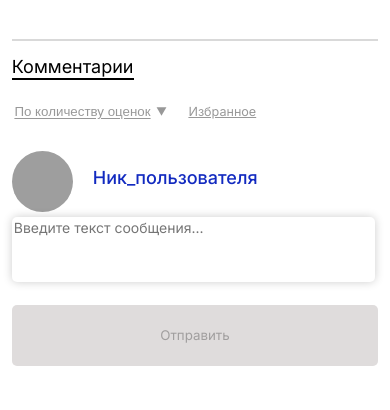
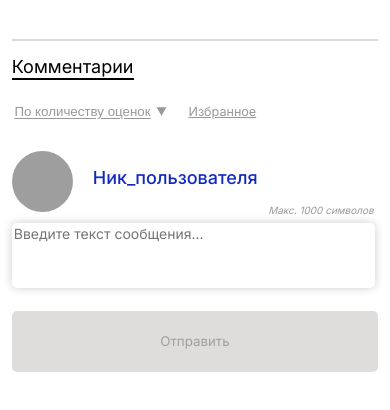
Before and after one commit to Alekssoo/CommentsSystem_TS, a website with bundled scripts: page index.html in a window 390 px wide. Built offline with nearby package versions, Linux system fonts and the light colour scheme; grey boxes are pictures that could not be loaded.

Commit message:
fixes for mobile version

```diff
--- a/src/comment.ts
+++ b/src/comment.ts
@@ -133,7 +133,6 @@ export default class MyComment {
                 // lengthComment.style.opacity = "1"
                 // lengthComment.classList.remove("alarm_text")
                 button.dataset.el = "Слишком длинное сообщение"
-
                 // submitAlert.style.display = "inline-block"
                 // lengthComment.parentElement.after.
                 // lengthComment.parentElement.dataset.el = `Слишком длинное сообщение`
--- a/styles/styles.css
+++ b/styles/styles.css
@@ -397,6 +397,9 @@
     .comment_head{
         width: 100%;
         justify-content: flex-start;
+        position: relative;
+        margin-bottom: 11px;
+
     }
 
     /* .comment_head_item{
@@ -408,7 +411,12 @@
     }
 
     .comment_length {
-        display: none;
+        display: inline;
+        position: absolute;
+        top: 80%;
+        /* left: 67%; */
+        right: 1px;
+        font-size: 10px;
     }
 
     .comment_container {
```
